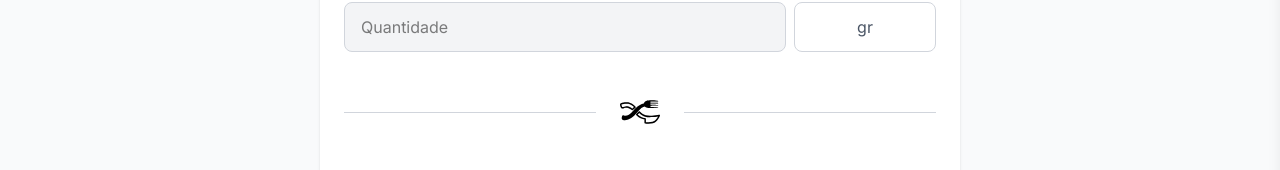
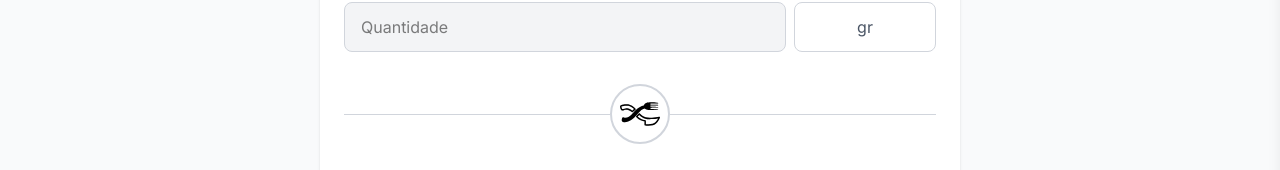
Before and after one commit to experimentotech/assim-ou-assado-webapp, a React (Vite) app: page / in a window 1280 px wide. Shown: the part 248-418 px from the top of the page. Built offline with nearby package versions, Linux system fonts and the light colour scheme.

Commit message:
Add border to logo

```diff
--- a/src/App.tsx
+++ b/src/App.tsx
@@ -529,7 +529,7 @@ const App: React.FC = () => {
 
             <div className="flex items-center justify-center py-4">
               <div className="flex-1 border-t border-gray-300"></div>
-              <div className="mx-4 p-2 bg-white rounded-full">
+              <div className="p-2 bg-white rounded-full border-gray-300 border-solid border-2">
                 <Logo />
               </div>
               <div className="flex-1 border-t border-gray-300"></div>
```
